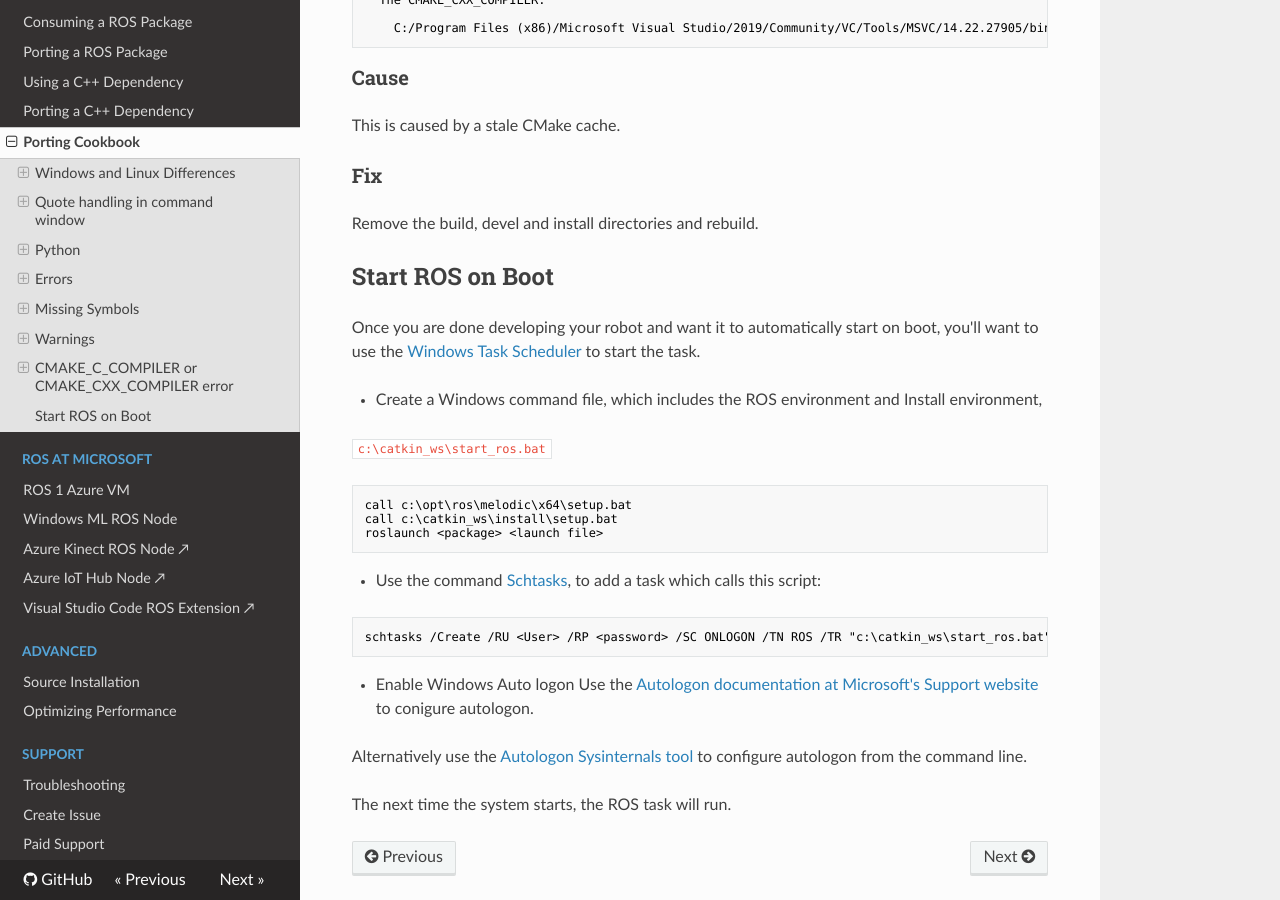
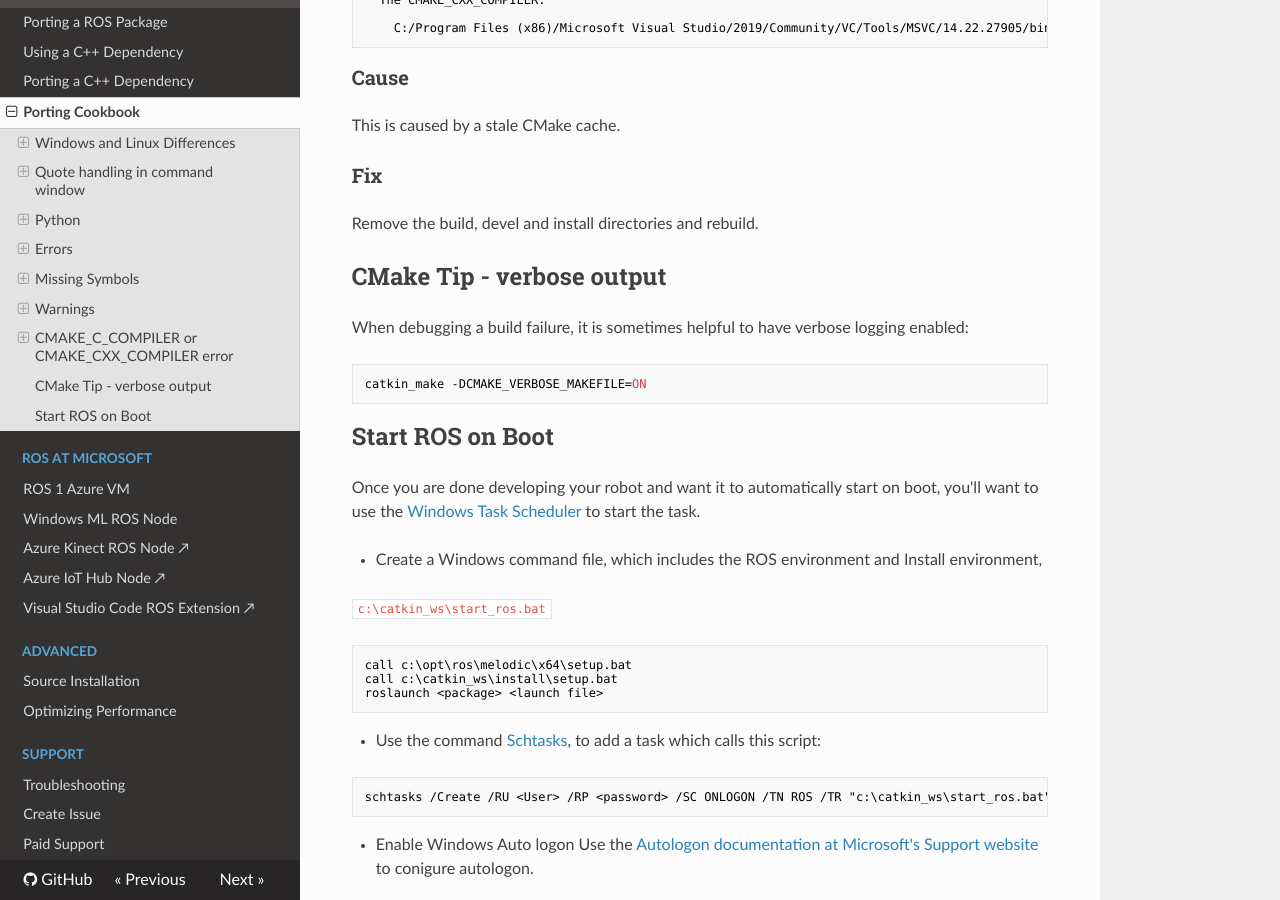
Before and after one commit to ms-iot/ROSOnWindows, an MkDocs documentation site: the page built from docs/Porting/Cookbook.md, in a window 1280 px wide and 900 px high, scrolled down 6535 px. Built offline with MkDocs 1.6.1, drawn with Linux system fonts in a browser that asks for light colours; nearby versions of some CDN libraries.

Commit message:
Update Cookbook.md

````diff
--- a/docs/Porting/Cookbook.md
+++ b/docs/Porting/Cookbook.md
@@ -1,7 +1,6 @@
 # ROS for Windows Porting Cookbook
 While every effort has been made to reduce the effort needed to support ROS nodes on Windows,
 there will inevitably be required changes between platforms. This cookbook is intended to collect common issues and recommended solutions.
-
 ## Windows and Linux Differences
 ### Directory Separators
 Windows uses backslash `\` whereas Linux uses forward slash `/`. As we encounter path processing, we've been replacing them with the Python or Boost equivelents.
@@ -236,6 +235,14 @@ This is caused by a stale CMake cache.
 ### Fix
 Remove the build, devel and install directories and rebuild.
 
+## CMake Tip - verbose output
+When debugging a build failure, it is sometimes helpful to have verbose logging enabled:
+
+```
+catkin_make -DCMAKE_VERBOSE_MAKEFILE=ON
+```
+
+
 ## Start ROS on Boot
 Once you are done developing your robot and want it to automatically start on boot, you'll want to use the [Windows Task Scheduler][taskschd] to start the task.
 
````
